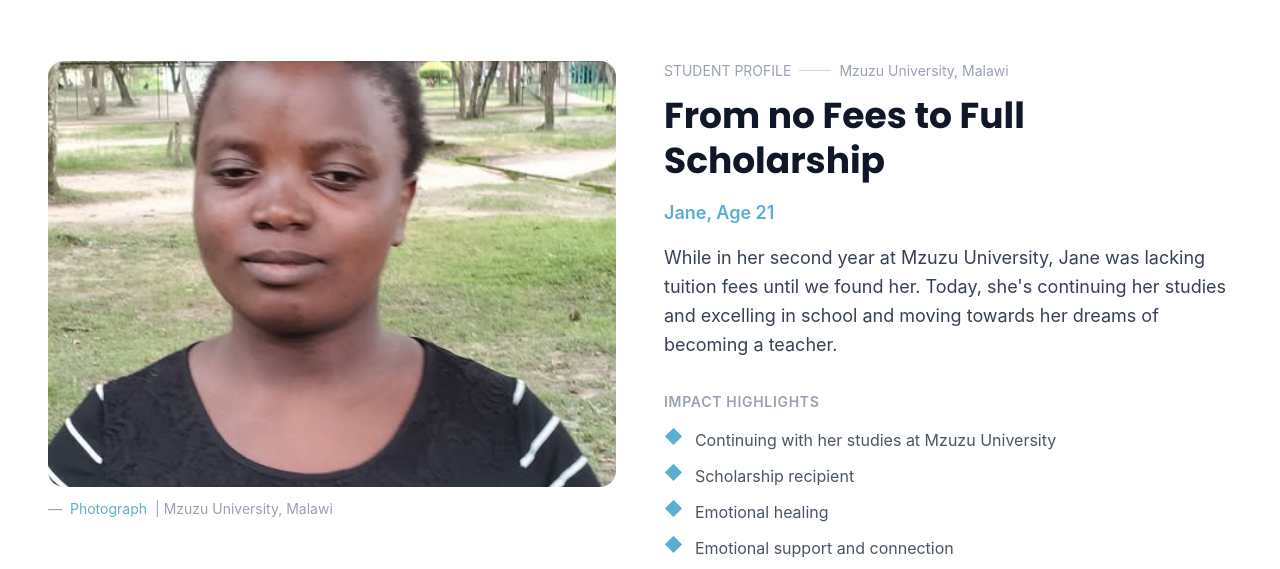
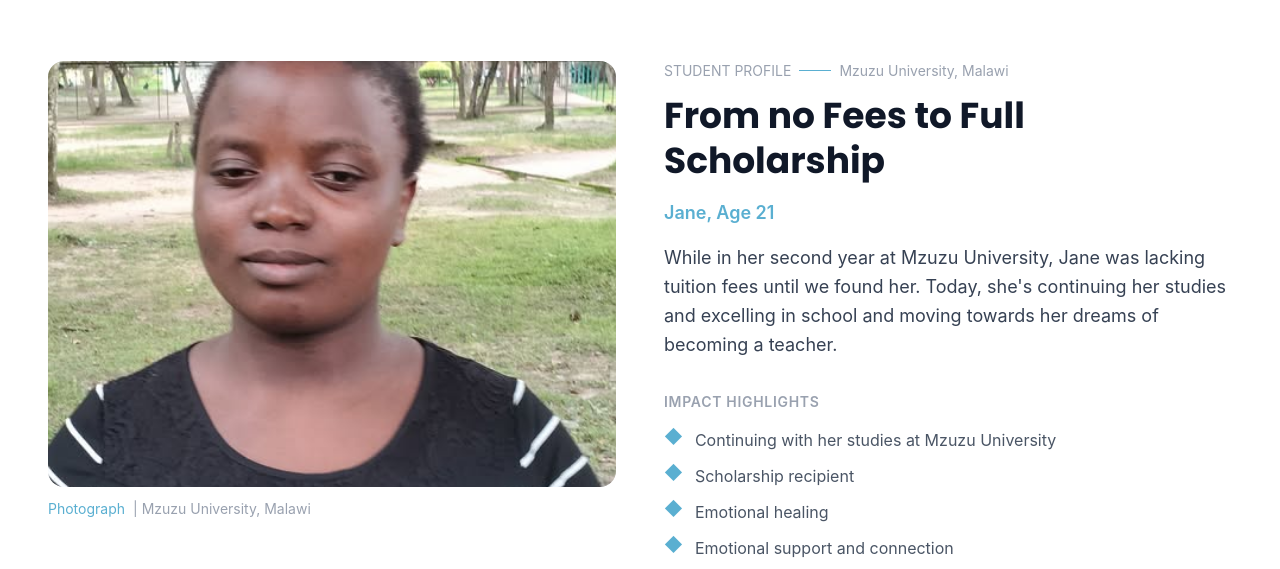
Before and after one commit to TaoTyro/OAF-Website, a React (Vite) app in the folder frontend/: page /success-stories in a window 1280 px wide. Shown: the part 297-866 px from the top of the page. Built offline with nearby package versions, Linux system fonts and the light colour scheme.

Commit message:
remove line

```diff
--- a/frontend/src/app/components/SuccessStories.tsx
+++ b/frontend/src/app/components/SuccessStories.tsx
@@ -276,7 +276,7 @@ export function SuccessStories() {
                     viewport={{ once: true, margin: "-150px" }}
                     className="mt-3 flex items-center gap-2 text-sm"
                   >
-                    <span className="text-gray-400">—</span>
+
                     <span style={{ color: brandColor }}>Photograph</span>
                     <span className="text-gray-400">| {story.location}</span>
                   </motion.div>
@@ -296,7 +296,7 @@ export function SuccessStories() {
                     className="text-sm text-gray-400 mb-3 flex items-center gap-2"
                   >
                     <span>STUDENT PROFILE</span>
-                    <span className="w-8 h-px bg-gray-300" />
+                    <span className="w-8 h-px bg-[#5AAFD1]" />
                     <span>{story.location}</span>
                   </motion.div>
 
```
